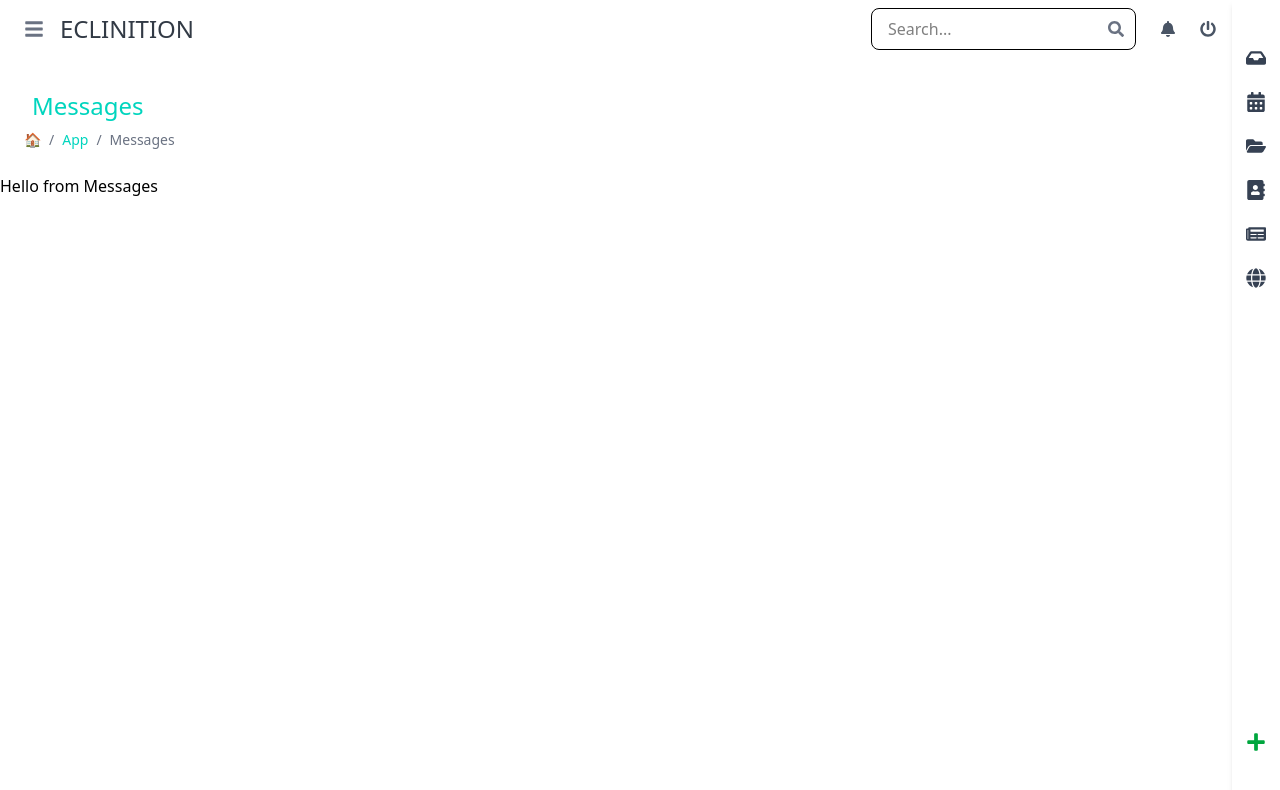
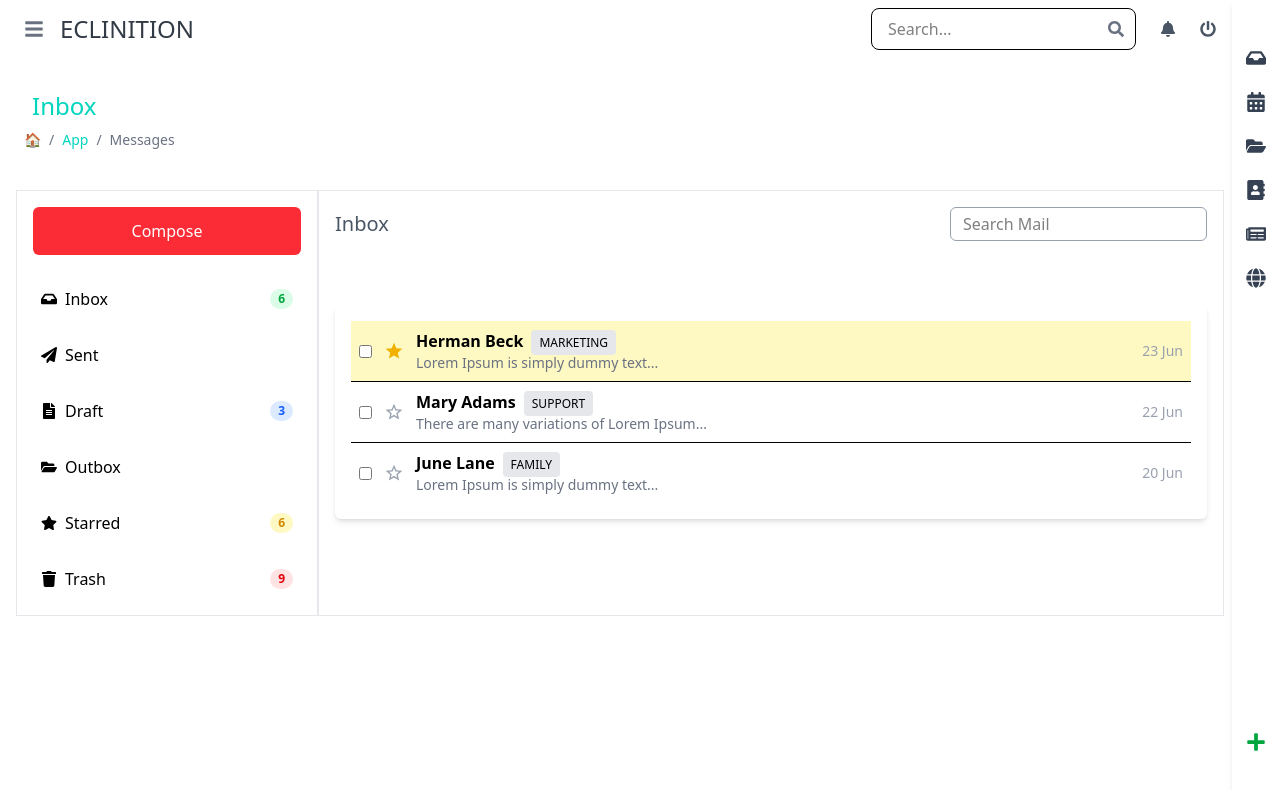
Before and after one commit to SharmaNehaJava/wrraptheme, a React (Vite) app: page /app/messages in a window 1280 px wide. Shown: the top 790 px of the page. Built offline with nearby package versions, Linux system fonts and the light colour scheme.

Commit message:
Message Box implemented

```diff
--- a/src/App.jsx
+++ b/src/App.jsx
@@ -30,7 +30,7 @@ const routesConfig = {
     ]
   },
   // "/dashboard/covid": { title: "Covid-19", breadcrumbs: [{text:"Dashboard"}, {text:"Covid-19"}], buttons: [] },
-  "/app/messages": { title: "Messages", breadcrumbs: [{text:"App"},{text: "Messages"}], buttons: [] },
+  "/app/messages": { title: "Inbox", breadcrumbs: [{text:"App"},{text: "Messages"}], buttons: [] },
   "/app/calendar": { title: "Calendar", breadcrumbs: [{text:"App"}, {text:"Calendar"}], buttons: [] },
   "/app/files": { title: "Files", breadcrumbs: [{text:"App"}, {text:"Files"}], buttons: [] },
   "/app/contacts": { title: "Contacts", breadcrumbs: [{text:"App"}, {text:"Contacts"}], buttons: [] },
--- a/src/pages/Messages.jsx
+++ b/src/pages/Messages.jsx
@@ -1,11 +1,127 @@
-import React from 'react'
+import React, { useState } from 'react';
+import { FaInbox, FaPaperPlane, FaFileAlt, FaFolderOpen, FaStar, FaTrash } from 'react-icons/fa';
+import { MdOutlineStarBorder, MdOutlineStar } from 'react-icons/md';
 
 const Messages = () => {
+  const [messages, setMessages] = useState([
+    { id: 1, sender: 'Herman Beck', tag: 'MARKETING', content: 'Lorem Ipsum is simply dummy text...', date: '23 Jun', highlight: true },
+    { id: 2, sender: 'Mary Adams', tag: 'SUPPORT', content: 'There are many variations of Lorem Ipsum...', date: '22 Jun' },
+    { id: 3, sender: 'June Lane', tag: 'FAMILY', content: 'Lorem Ipsum is simply dummy text...', date: '20 Jun', highlight: false },
+  ]);
+
+  const [selectedMessages, setSelectedMessages] = useState([]);
+
+  // Toggle highlight (Star feature)
+  const toggleHighlight = (id) => {
+    setMessages((prev) =>
+      prev.map((msg) =>
+        msg.id === id ? { ...msg, highlight: !msg.highlight } : msg
+      )
+    );
+  };
+
+  // Handle checkbox selection
+  const handleSelect = (id) => {
+    setSelectedMessages((prev) =>
+      prev.includes(id)
+        ? prev.filter((msgId) => msgId !== id)
+        : [...prev, id]
+    );
+  };
+
+  // Delete selected messages
+  const handleDelete = () => {
+    setMessages(messages.filter((msg) => !selectedMessages.includes(msg.id)));
+    setSelectedMessages([]); // Clear selected messages after deletion
+  };
+
   return (
-    <div>
-      <h1>Hello from Messages</h1>
+    <div className='h-full w-screen flex pr-18 m-4'>
+      {/* Left Sidebar */}
+      <div className='w-1/4 bg-white p-4 border border-gray-200'>
+        <button className='w-full bg-red-500 text-white py-3 rounded-md mb-6'>
+          Compose
+        </button>
+
+        {/* Sidebar Menu */}
+        <div className='space-y-4'>
+          <MenuItem icon={<FaInbox />} label="Inbox" count={6} color="bg-green-100 text-green-600" />
+          <MenuItem icon={<FaPaperPlane />} label="Sent" />
+          <MenuItem icon={<FaFileAlt />} label="Draft" count={3} color="bg-blue-100 text-blue-600" />
+          <MenuItem icon={<FaFolderOpen />} label="Outbox" />
+          <MenuItem icon={<FaStar />} label="Starred" count={6} color="bg-yellow-100 text-yellow-600" />
+          <MenuItem icon={<FaTrash />} label="Trash" count={9} color="bg-red-100 text-red-600" />
+        </div>
+      </div>
+
+      {/* Main Inbox Section */}
+      <div className='w-3/4 p-4 border border-gray-200'>
+        <div className='flex justify-between items-center mb-4'>
+          <h2 className='text-xl font-medium text-gray-600'>Inbox</h2>
+          <input
+            type="text"
+            placeholder='Search Mail'
+            className='border border-gray-400 rounded-md px-3 py-1 focus:outline-none focus:ring-2 focus:ring-blue-400'
+          />
+        </div>
+
+        {/* Action Buttons */}
+        <div className='flex justify-end space-x-4 mb-4'>
+          <button
+            onClick={handleDelete}
+            className={`px-3 py-1 bg-red-500 text-white rounded-md ${!selectedMessages.length && 'opacity-0 '}`}
+            disabled={!selectedMessages.length}
+          >
+            Delete
+          </button>
+        </div>
+
+        {/* Sample Messages List */}
+        <div className='bg-white p-4 rounded-md shadow-md'>
+          {messages.map((msg) => (
+            <div key={msg.id} className={`p-2 border-b last:border-none flex items-center gap-3 ${msg.highlight && 'bg-yellow-100'}`}>
+              <input
+                type="checkbox"
+                checked={selectedMessages.includes(msg.id)}
+                onChange={() => handleSelect(msg.id)}
+              />
+              <div
+                className='cursor-pointer'
+                onClick={() => toggleHighlight(msg.id)}
+              >
+                {msg.highlight ? (
+                  <MdOutlineStar className='text-yellow-500 text-xl' />
+                ) : (
+                  <MdOutlineStarBorder className='text-gray-400 text-xl' />
+                )}
+              </div>
+              <div className='flex-1'>
+                <span className='font-semibold'>{msg.sender}</span>
+                <span className='ml-2 text-xs px-2 py-1 rounded bg-gray-200'>{msg.tag}</span>
+                <p className='text-gray-500 text-sm'>{msg.content}</p>
+              </div>
+              <div className='text-gray-400 text-sm'>{msg.date}</div>
+            </div>
+          ))}
+        </div>
+      </div>
     </div>
-  )
-}
+  );
+};
 
-export default Messages
+// Sidebar Menu Item Component
+const MenuItem = ({ icon, label, count, color }) => (
+  <div className='flex justify-between items-center cursor-pointer hover:bg-gray-200 p-2 rounded-md'>
+    <div className='flex items-center gap-2'>
+      {icon}
+      <span>{label}</span>
+    </div>
+    {count && (
+      <span className={`px-2 py-0.5 rounded-full text-xs font-bold ${color}`}>
+        {count}
+      </span>
+    )}
+  </div>
+);
+
+export default Messages;
```
